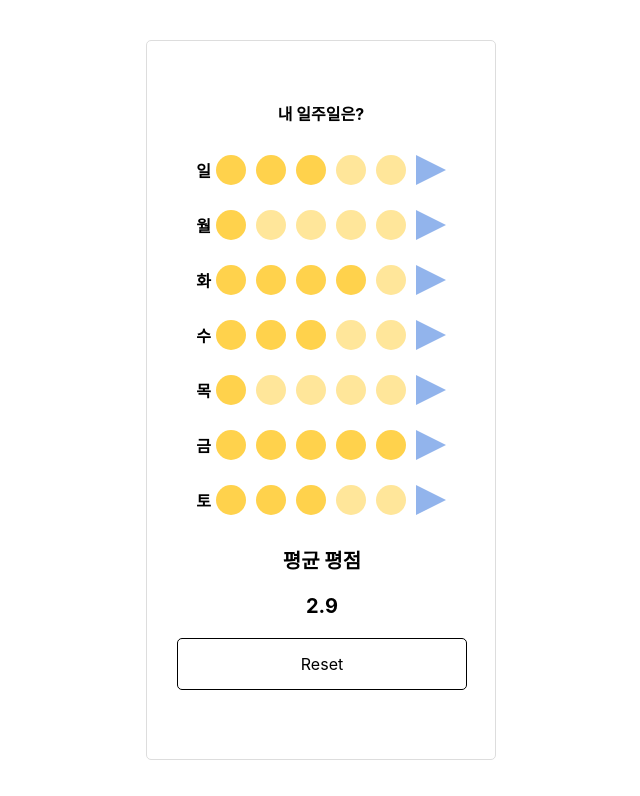
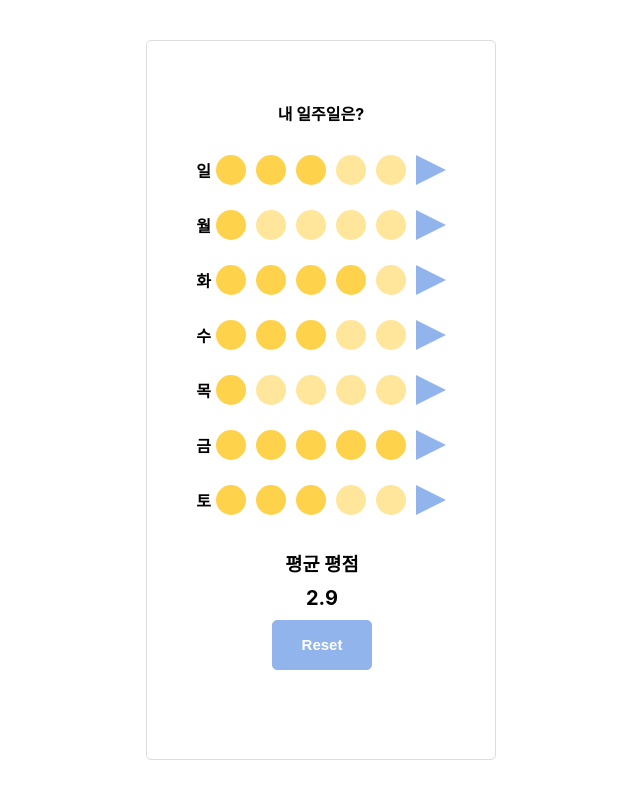
Before and after one commit to hongsoom/my-week, a React (Create React App) app in the folder my-week/: page / in a window 1280 px wide. Shown: the top 796 px of the page, without its empty margins (319-959 px from the left). Built offline with nearby package versions, Linux system fonts and the light colour scheme.

Commit message:
Score page css

```diff
--- a/my-week/src/components/Score.js
+++ b/my-week/src/components/Score.js
@@ -5,9 +5,9 @@ const Score = (props) => {
     const {rateAverage, removeRate} = props;
     return (
         <InputWrap>
-            <p>평균 평점</p>
+            <h3>평균 평점</h3>
             <p>{rateAverage}</p>
-            <Button onClick={removeRate}>Reset</Button>
+            <button onClick={removeRate}>Reset</button>
         </InputWrap>
     )
 }
@@ -16,18 +16,32 @@ const InputWrap = styled.div`
   width: 50vw;
   max-width: 350px;
   text-align: center;
+  display: flex;
+  justify-content: center;
+  align-items: center;
+  flex-direction: column;
+  h3 {
+    margin-bottom: 5px;
+    font-weight : bold;
+  }
   p {
+    margin: 5px;
     color: black;
     font-weight : bold;
     font-size : 20px;
   }
-`;
-const Button = styled.div`
+  button {
+    color : white;
+    font-size : 15px;
+    font-weight : bold;
+    background : #92B4EC;
     border-radius: 5px;
-    border : 1px solid black;
+    border : 1px solid #92B4EC;
     cursor : pointer;
-    padding : 15px;
-    margin : 0 30px;
+    width: 100px;
+    height: 50px;
+    margin: 5px;
+  }
 `;
 
 export default Score;
```
